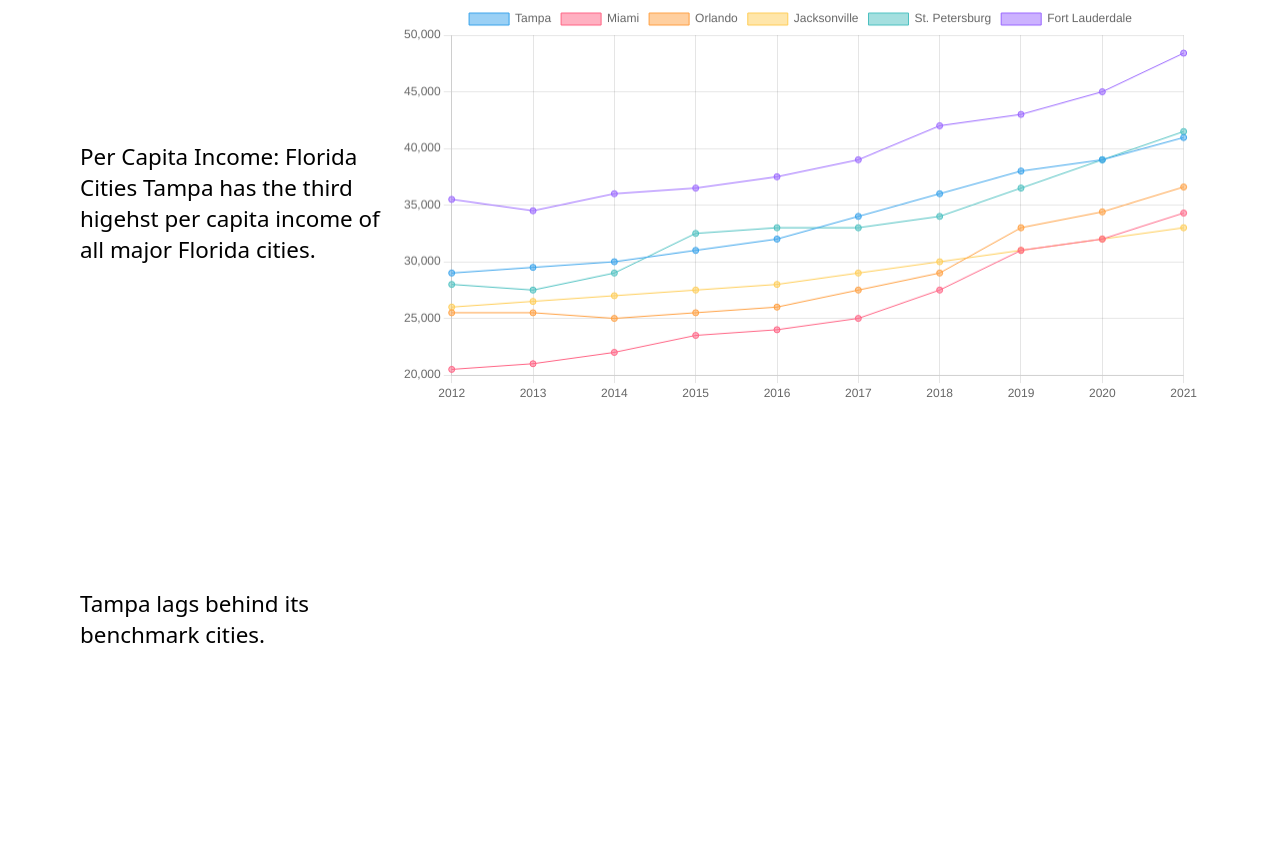
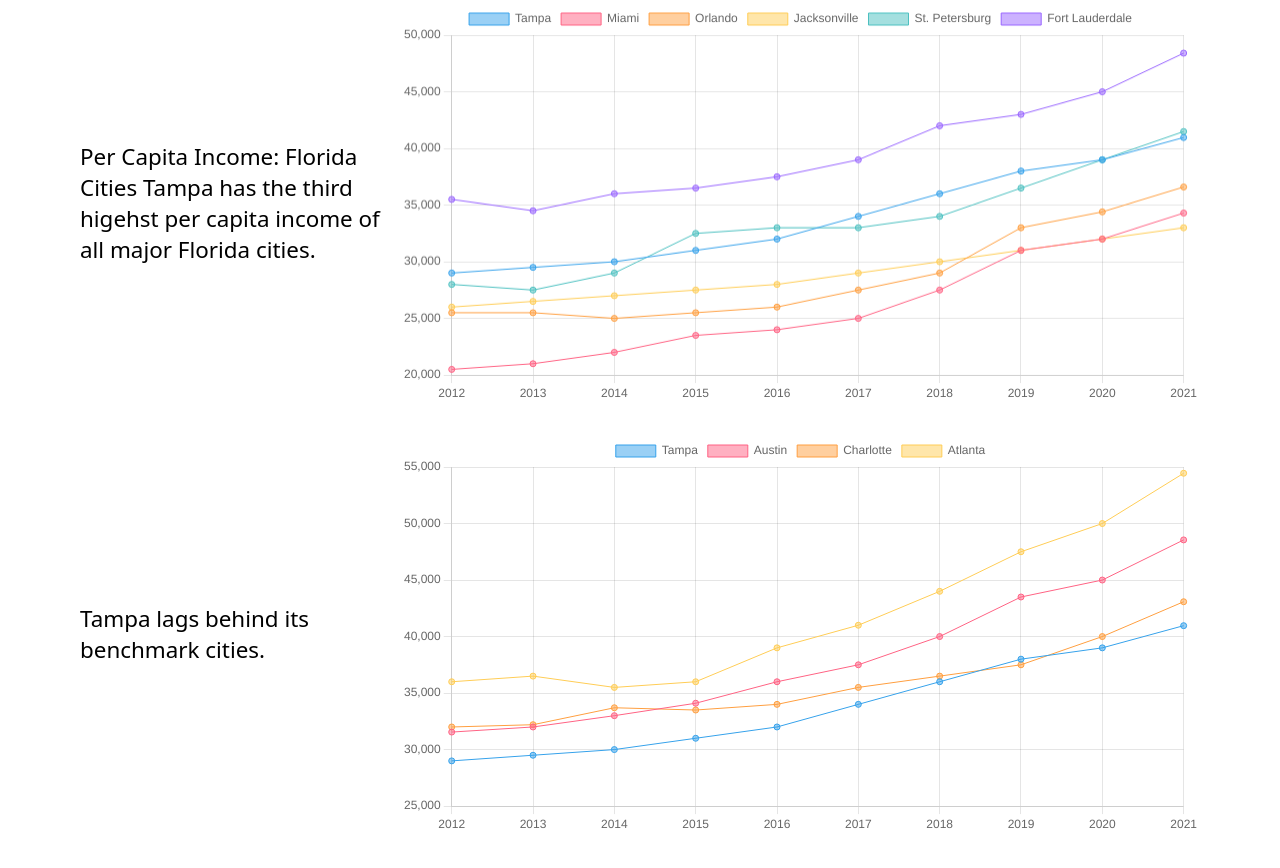
Before and after one commit to Web-Janitor-Consulting/tampa-scorecard, an Eleventy site: page src/index.html in a window 1280 px wide. Shown: the part 1157-2025 px from the top of the page. Built offline with nearby package versions, Linux system fonts and the light colour scheme; Eleventy itself is replaced by a stand-in of ours; files that its build step writes are made by us from their sources.

Commit message:
pci-benchmark chart

```diff
--- a/src/main.js
+++ b/src/main.js
@@ -36,3 +36,42 @@ fetch('pci.json')
     .catch(error => {
         console.error('Error loading data:', error);
     });
+
+fetch('pci-benchmark.json')
+    .then(response => response.json())
+    .then(data => {
+        const datasets = [];
+
+        for (let i = 0; i < data.length; i++) {
+            const cityData = data[i].data;
+            const cityName = data[i].city;
+
+            datasets.push({
+                label: cityName,
+                data: cityData.map(row => row.amount),
+                borderWidth: 1
+            });
+        }
+
+        const ctx = document.getElementById('pci-benchmark');
+
+        new Chart(ctx, {
+            type: 'line',
+            data: {
+                labels: data[0].data.map(row => row.year),
+                datasets: datasets
+            },
+            options: {
+                scales: {
+                    yAxes: [{
+                        ticks: {
+                            beginAtZero: true
+                        }
+                    }]
+                }
+            }
+        });
+    })
+    .catch(error => {
+        console.error('Error loading data:', error);
+    });
--- /dev/null
+++ b/src/pci-benchmark.json
@@ -0,0 +1,177 @@
+[{
+        "city": "Tampa",
+        "data": [{
+                "year": 2012,
+                "amount": 29000
+            },
+            {
+                "year": 2013,
+                "amount": 29500
+            },
+            {
+                "year": 2014,
+                "amount": 30000
+            },
+            {
+                "year": 2015,
+                "amount": 31000
+            },
+            {
+                "year": 2016,
+                "amount": 32000
+            },
+            {
+                "year": 2017,
+                "amount": 34000
+            },
+            {
+                "year": 2018,
+                "amount": 36000
+            },
+            {
+                "year": 2019,
+                "amount": 38000
+            },
+            {
+                "year": 2020,
+                "amount": 39000
+            },
+            {
+                "year": 2021,
+                "amount": 40962
+            }
+        ]
+    },
+    {
+        "city": "Austin",
+        "data": [{
+                "year": 2012,
+                "amount": 31550
+            },
+            {
+                "year": 2013,
+                "amount": 32000
+            },
+            {
+                "year": 2014,
+                "amount": 33000
+            },
+            {
+                "year": 2015,
+                "amount": 34100
+            },
+            {
+                "year": 2016,
+                "amount": 36000
+            },
+            {
+                "year": 2017,
+                "amount": 37500
+            },
+            {
+                "year": 2018,
+                "amount": 40000
+            },
+            {
+                "year": 2019,
+                "amount": 43500
+            },
+            {
+                "year": 2020,
+                "amount": 45000
+            },
+            {
+                "year": 2021,
+                "amount": 48550
+            }
+        ]
+    },
+    {
+        "city": "Charlotte",
+        "data": [{
+                "year": 2012,
+                "amount": 32000
+            },
+            {
+                "year": 2013,
+                "amount": 32200
+            },
+            {
+                "year": 2014,
+                "amount": 33700
+            },
+            {
+                "year": 2015,
+                "amount": 33500
+            },
+            {
+                "year": 2016,
+                "amount": 34000
+            },
+            {
+                "year": 2017,
+                "amount": 35500
+            },
+            {
+                "year": 2018,
+                "amount": 36500
+            },
+            {
+                "year": 2019,
+                "amount": 37500
+            },
+            {
+                "year": 2020,
+                "amount": 40000
+            },
+            {
+                "year": 2021,
+                "amount": 43080
+            }
+        ]
+    },
+    {
+        "city": "Atlanta",
+        "data": [{
+                "year": 2012,
+                "amount": 36000
+            },
+            {
+                "year": 2013,
+                "amount": 36500
+            },
+            {
+                "year": 2014,
+                "amount": 35500
+            },
+            {
+                "year": 2015,
+                "amount": 36000
+            },
+            {
+                "year": 2016,
+                "amount": 39000
+            },
+            {
+                "year": 2017,
+                "amount": 41000
+            },
+            {
+                "year": 2018,
+                "amount": 44000
+            },
+            {
+                "year": 2019,
+                "amount": 47500
+            },
+            {
+                "year": 2020,
+                "amount": 50000
+            },
+            {
+                "year": 2021,
+                "amount": 54446
+            }
+        ]
+    }
+]
```
